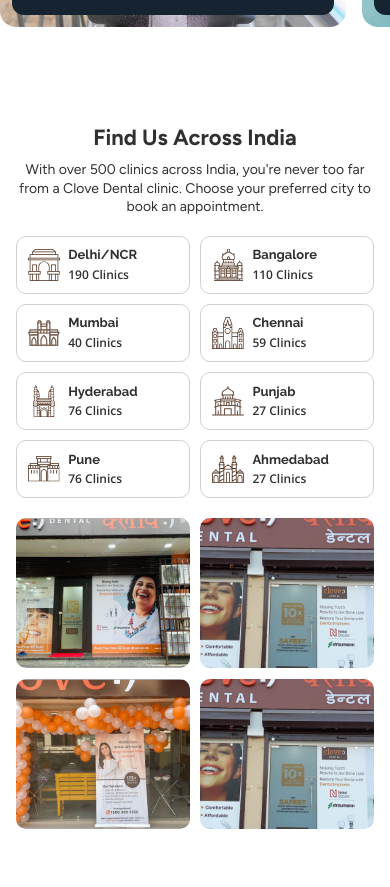
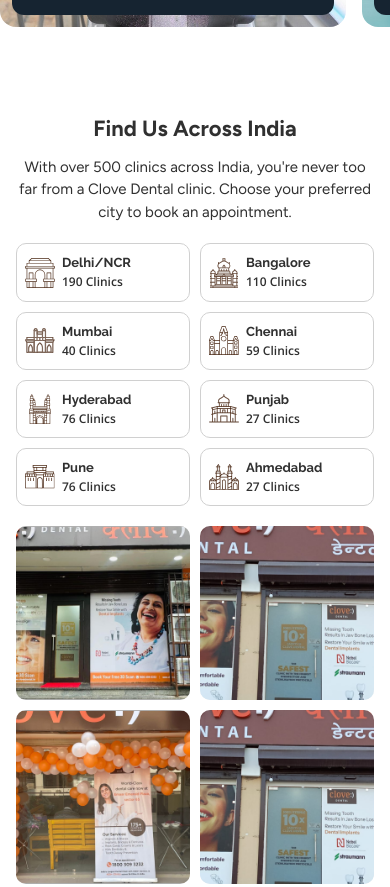
Before and after one commit to sheffalik/figma-website-task, a website: page index.html in a window 390 px wide. Shown: the part 2942-3829 px from the top of the page. Drawn offline with nearby package versions, Linux system fonts and the light colour scheme.

Commit message:
Fix responsive mobile layout

```diff
--- a/css/locations.css
+++ b/css/locations.css
@@ -1,58 +1,61 @@
+
+/* =========================================
+   LOCATIONS SECTION
+   Responsive: Desktop, Tablet, Mobile
+========================================= */
+
 .locations {
   background: var(--surface-white);
   padding: clamp(3rem, 6vw, 5rem) clamp(1rem, 4vw, 2.5rem);
-  overflow-x: clip;
   color: #303030;
+  width: 100%;
+  max-width: 100%;
+  overflow: hidden;
 }
 
 .locations__inner {
+  width: 100%;
   max-width: var(--page-max);
   margin: 0 auto;
+  min-width: 0;
 }
+
+/* Heading */
 
 .locations__title {
   margin: 0 0 0.75rem;
   font-family: "Figtree", system-ui, sans-serif;
   font-weight: 700;
-  font-style: normal;
   font-size: 24px;
-  line-height: 100%;
-  letter-spacing: 0;
+  line-height: 1.25;
   color: #303030;
 }
 
 .locations__lead {
   margin: 0 0 1.75rem;
-  width: 1192px;
-  height: 26px;
+  max-width: 100%;
+  height: auto;
   font-family: "Figtree", system-ui, sans-serif;
   font-weight: 400;
-  font-style: normal;
   font-size: 20px;
-  line-height: 26px;
-  letter-spacing: 0;
-  text-align: left;
+  line-height: 1.4;
   color: #303030;
-  white-space: nowrap;
-  opacity: 1;
+  white-space: normal;
+  overflow-wrap: break-word;
 }
 
-@media (max-width: 1240px) {
-  .locations__lead {
-    width: 100%;
-    height: auto;
-    line-height: 130%;
-    white-space: normal;
-    text-align: center;
-  }
-}
+/* Main layout */
 
 .locations__layout {
   display: grid;
   grid-template-columns: minmax(0, 0.95fr) minmax(0, 1.05fr);
   gap: clamp(1.25rem, 2.5vw, 2rem);
-  align-items: stretch;
+  align-items: start;
+  width: 100%;
+  min-width: 0;
 }
+
+/* City cards */
 
 .locations__cities {
   display: grid;
@@ -61,14 +64,14 @@
   list-style: none;
   margin: 0;
   padding: 0;
+  width: 100%;
   min-width: 0;
-  height: 100%;
-  align-content: stretch;
+  align-content: start;
 }
 
 .locations__cities > li {
   display: flex;
-  min-height: 0;
+  min-width: 0;
 }
 
 .city-card {
@@ -76,13 +79,13 @@
   align-items: center;
   gap: 0.85rem;
   width: 100%;
+  min-width: 0;
   padding: 0.85rem 1rem;
   background: var(--surface-white);
   border: 1px solid #d0d0d0;
   border-radius: 12px;
   text-decoration: none;
   color: #303030;
-  min-width: 0;
   transition: border-color 0.15s ease, box-shadow 0.15s ease;
 }
 
@@ -92,6 +95,7 @@
 }
 
 .city-card__icon {
+  display: block;
   width: 44px;
   height: 44px;
   flex-shrink: 0;
@@ -107,115 +111,206 @@
 
 .city-card__name {
   font-family: "Raleway", system-ui, sans-serif;
+  font-size: 16px;
   font-weight: 700;
-  font-style: normal;
-  font-size: 16px;
-  line-height: 150%;
-  letter-spacing: 0;
+  line-height: 1.4;
   color: #303030;
 }
 
 .city-card__count {
   font-family: "Open Sans", system-ui, sans-serif;
+  font-size: 16px;
   font-weight: 600;
-  font-style: normal;
-  font-size: 16px;
-  line-height: 150%;
-  letter-spacing: 0;
+  line-height: 1.4;
   color: #303030;
 }
+
+/* =========================================
+   IMAGE GALLERY
+========================================= */
 
 .locations__gallery {
   display: grid;
   grid-template-columns: repeat(2, minmax(0, 1fr));
   grid-template-rows: repeat(2, minmax(0, 1fr));
-  gap: 0.75rem;
+  gap: 12px;
+
+  width: 100%;
   min-width: 0;
-  min-height: 100%;
-  height: 100%;
+  height: auto;
+  aspect-ratio: 1 / 1;
+
+  align-self: start;
+  overflow: hidden;
 }
 
+/* Every image occupies its own grid cell */
+
 .locations__gallery img {
+  display: block;
+
   width: 100%;
   height: 100%;
+  min-width: 0;
   min-height: 0;
+
   object-fit: cover;
+  object-position: center;
+
   border-radius: 12px;
-  display: block;
   background: #f3f3f3;
 }
 
+/* Prevent intrinsic image sizes from expanding the grid */
+
+.locations__gallery > * {
+  min-width: 0;
+  min-height: 0;
+  overflow: hidden;
+}
+
+/* =========================================
+   TABLET
+========================================= */
+
 @media (max-width: 1024px) {
   .locations {
-    padding: 2.5rem 1rem;
+    padding: 2.5rem 1.25rem;
   }
 
   .locations__title {
     text-align: center;
   }
 
+  .locations__lead {
+    text-align: center;
+  }
+
   .locations__layout {
-    grid-template-columns: 1fr;
-    gap: 1.25rem;
+    grid-template-columns: minmax(0, 1fr);
+    gap: 24px;
   }
 
   .locations__cities {
     grid-template-columns: repeat(2, minmax(0, 1fr));
-    gap: 0.75rem;
-    height: auto;
+    gap: 12px;
   }
 
   .locations__gallery {
-    order: 0;
-    height: auto;
-    min-height: 0;
-    aspect-ratio: 4 / 3;
-    gap: 0.75rem;
+    order: 1;
+    width: 100%;
+    aspect-ratio: 1 / 1;
+    gap: 12px;
   }
 }
 
+/* =========================================
+   MOBILE — INCLUDING IPHONE 16
+========================================= */
+
 @media (max-width: 640px) {
+  .locations {
+    padding: 28px 16px;
+  }
+
   .locations__title {
     font-size: 22px;
+    line-height: 1.3;
   }
 
   .locations__lead {
-    font-size: 14px;
-    margin-bottom: 1.25rem;
+    margin-bottom: 20px;
+    font-size: 15px;
+    line-height: 1.5;
+  }
+
+  .locations__layout {
+    gap: 20px;
   }
 
   .locations__cities {
     grid-template-columns: repeat(2, minmax(0, 1fr));
-    gap: 0.65rem;
+    gap: 10px;
   }
 
   .city-card {
-    gap: 0.5rem;
-    padding: 0.65rem 0.7rem;
+    gap: 7px;
+    padding: 10px 8px;
     border-radius: 10px;
   }
 
   .city-card__icon {
-    width: 32px;
-    height: 32px;
+    width: 30px;
+    height: 30px;
   }
 
   .city-card__name {
     font-size: 13px;
-    line-height: 130%;
+    line-height: 1.35;
+    overflow-wrap: anywhere;
   }
 
   .city-card__count {
     font-size: 12px;
-    line-height: 130%;
+    line-height: 1.35;
   }
 
   .locations__gallery {
-    aspect-ratio: 1.15 / 1;
-    gap: 0.65rem;
+    grid-template-columns: repeat(2, minmax(0, 1fr));
+    grid-template-rows: repeat(2, minmax(0, 1fr));
+    width: 100%;
+    height: auto;
+    aspect-ratio: 1 / 1;
+    gap: 10px;
   }
 
   .locations__gallery img {
+    width: 100%;
+    height: 100%;
     border-radius: 10px;
+    object-fit: cover;
+    object-position: center;
   }
 }
+
+/* =========================================
+   SMALL MOBILE
+========================================= */
+
+@media (max-width: 360px) {
+  .locations {
+    padding: 24px 12px;
+  }
+
+  .locations__cities {
+    gap: 8px;
+  }
+
+  .city-card {
+    gap: 5px;
+    padding: 8px 6px;
+  }
+
+  .city-card__icon {
+    width: 25px;
+    height: 25px;
+  }
+
+  .city-card__name {
+    font-size: 12px;
+  }
+
+  .city-card__count {
+    font-size: 11px;
+  }
+
+  .locations__gallery {
+    gap: 8px;
+  }
+}
+
+@media (prefers-reduced-motion: reduce) {
+  .city-card {
+    transition: none;
+  }
+}
```
